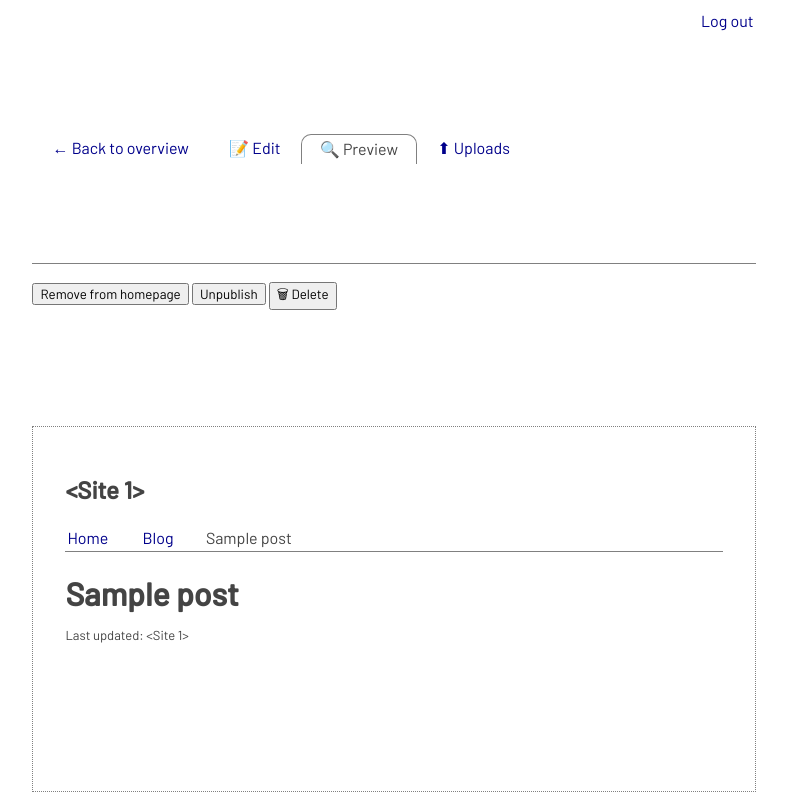
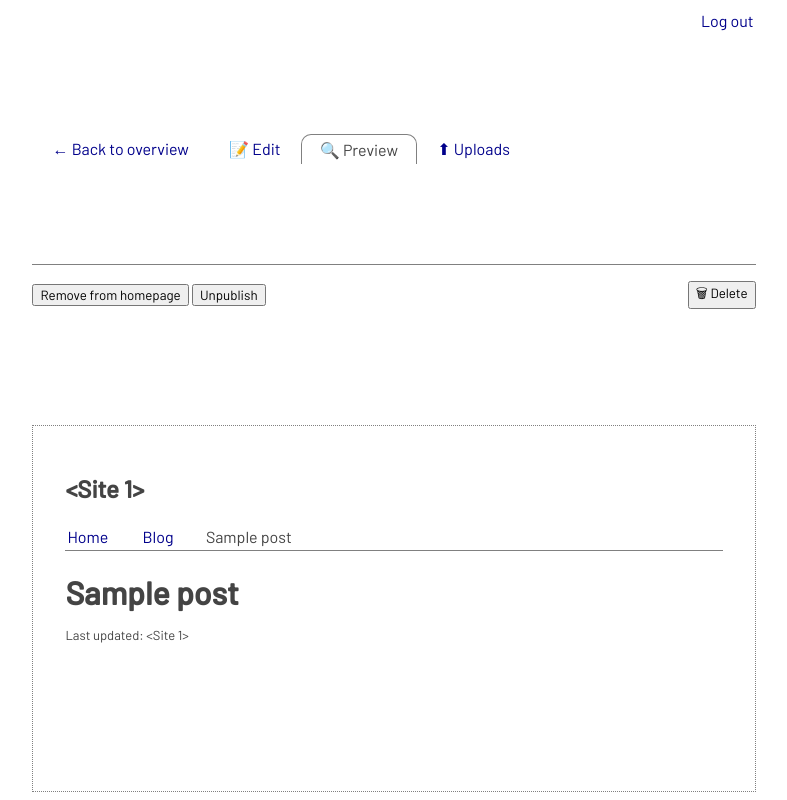
Before and after one commit to aregue/cms, a Flask app: template app/templates/private/preview.html in a window 1280 px wide. Shown: the whole page, without its empty margins (246-1033 px from the left). Run offline with Flask 2, Linux system fonts and the light colour scheme; tables that the repository leaves empty hold one stand-in row (values such as "Sample post"); the template is opened without the code that fills it: values that come from a table or form of the project are taken from there, most other values are stand-ins (such as "Sample title", 1, 10 or a date in 2020); some libraries are stand-ins or nearby versions.

Commit message:
Fixed sintax error that crashed site after previous fix. Moved delete button to avoid accidental use

```diff
--- a/app/routes.py
+++ b/app/routes.py
@@ -99,7 +99,7 @@ def home(post_url=None):
         # check edge case when trying to display a page without content
 
         if post.content:
-            html = markdown.markdown(post.post.content)
+            html = markdown.markdown(post.content)
         else:
             html = ' '
 
--- a/app/templates/private/preview.html
+++ b/app/templates/private/preview.html
@@ -47,7 +47,7 @@
             </form>
         {% endif %}
         <!-- delete post -->
-            <form class="inline_form" action="{{url_for('delete_post')}}" method="POST">
+            <form class="inline_form" action="{{url_for('delete_post')}}" method="POST" style="float: right">
                 {{form_delete.hidden_tag()}}
                 {{form_delete.submit()}}
             </form>
```
